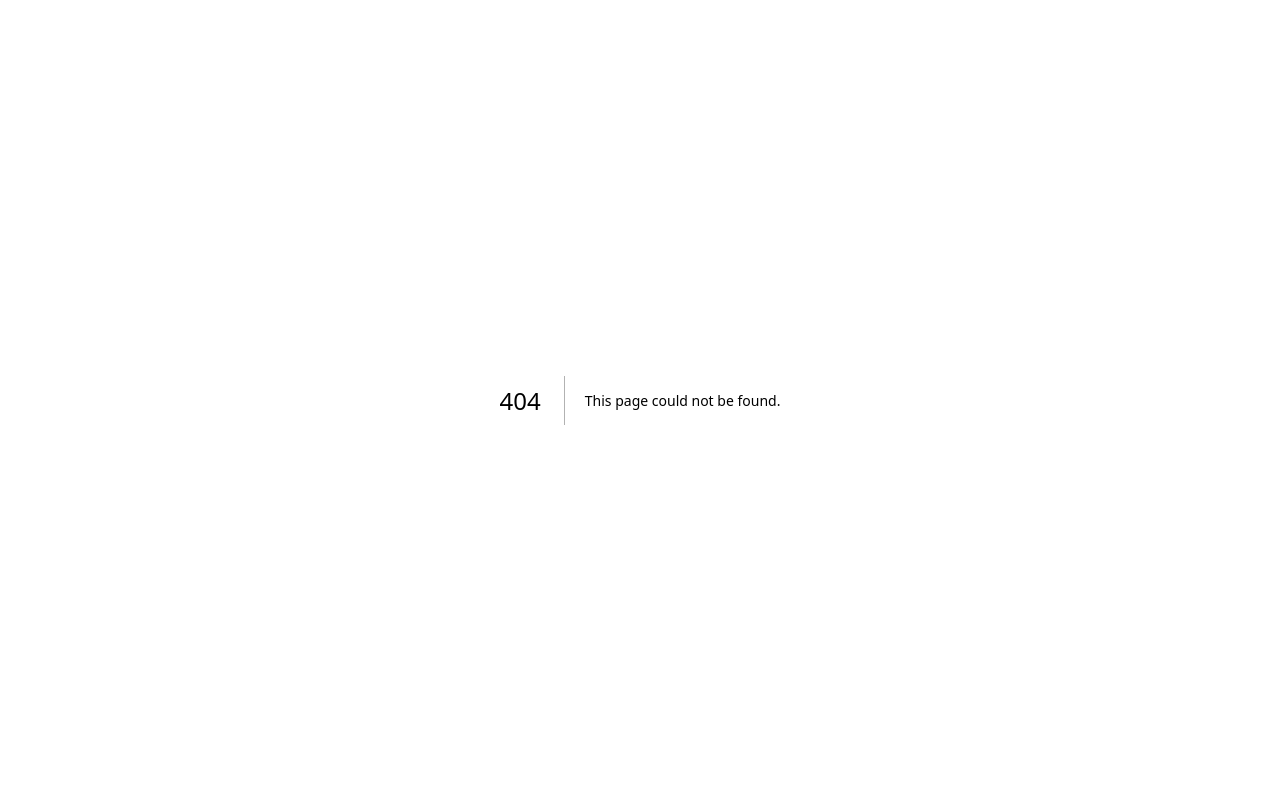
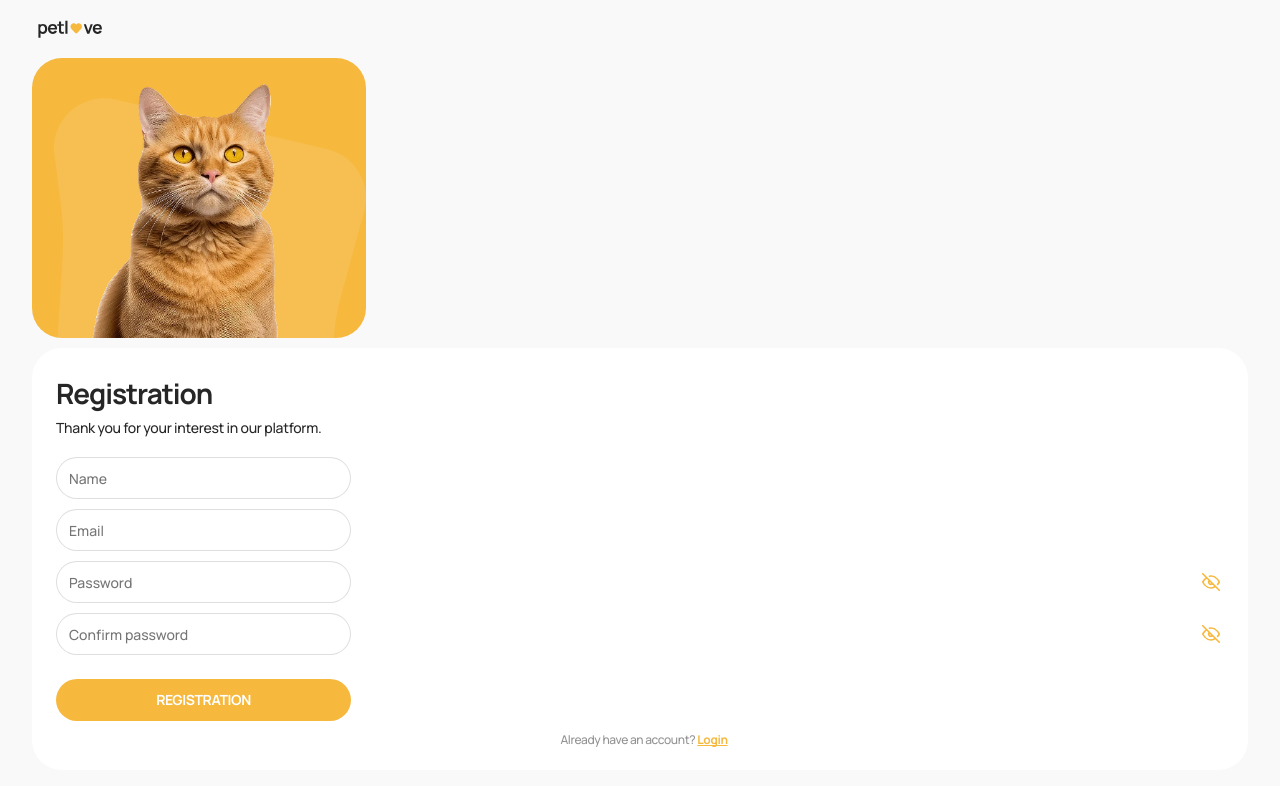
Before and after one commit to Denbor140/petlove, a Next.js app: page /auth/register in a window 1280 px wide. Before the commit this address had no page. Shown: the top 786 px of the page. Built offline with nearby package versions, Linux system fonts and the light colour scheme.

Commit message:
add register form and register page

```diff
--- /dev/null
+++ b/app/auth/register/RegisterPage.module.css
@@ -0,0 +1,31 @@
+.main {
+  padding-bottom: 20px;
+}
+
+.register_img_container {
+  position: relative;
+  background-color: var(--secondary-color);
+  width: 334px;
+  height: 280px;
+  border-radius: 30px;
+  margin-bottom: 10px;
+  overflow: hidden;
+}
+
+.register_img {
+  position: relative;
+  height: 100%;
+  width: 100%;
+  object-fit: cover;
+  object-position: top;
+  z-index: 1;
+}
+
+.rectangle_icon {
+  position: absolute;
+  top: 22px;
+  width: 312px;
+  height: 100%;
+  right: 0px;
+  pointer-events: none;
+}
--- /dev/null
+++ b/app/auth/register/page.tsx
@@ -0,0 +1,25 @@
+import css from "./RegisterPage.module.css";
+import RegistrationForm from "@/components/RegistrationForm/RegistrationForm";
+import Image from "next/image";
+
+export default function RegisterPage() {
+  return (
+    <main className={css.main}>
+      <div className="container">
+        <div className={css.register_img_container}>
+          <Image
+            src={"/jack.webp"}
+            alt="cat Jack"
+            width={334}
+            height={260}
+            className={css.register_img}
+          />
+          <svg className={css.rectangle_icon}>
+            <use href="/icons.svg#rectangle"></use>
+          </svg>
+        </div>
+        <RegistrationForm />
+      </div>
+    </main>
+  );
+}
--- a/components/AuthNav/AuthNav.tsx
+++ b/components/AuthNav/AuthNav.tsx
@@ -4,10 +4,10 @@ import css from "./AuthNav.module.css";
 export default function AuthNav() {
   return (
     <div className={css.auth_nav_container}>
-      <Link href={"/login"} className={css.btn_log_in}>
+      <Link href={"/auth/login"} className={css.btn_log_in}>
         Log In
       </Link>
-      <Link href={"/register"} className={css.btn_registration}>
+      <Link href={"/auth/register"} className={css.btn_registration}>
         Registration
       </Link>
     </div>
--- a/components/Header/Header.tsx
+++ b/components/Header/Header.tsx
@@ -4,25 +4,37 @@ import Link from "next/link";
 import css from "./header.module.css";
 import BurgerMenu from "../BurgerMenu/BurgerMenu";
 import { useState } from "react";
+import { usePathname } from "next/navigation";
 
 export default function Header() {
+  const pathname = usePathname();
   const [open, isOpen] = useState(false);
 
   return (
-    <header className={css.header}>
+    <header
+      className={`${css.header} ${pathname === "/" ? css.header : css.header_primary}`}
+    >
       <div className="container">
         <div className={css.header_container}>
           <Link href={"/"}>
-            <svg className={css.logo}>
-              <use href="/icons.svg#icon-logo"></use>
-            </svg>
+            {pathname === "/" ? (
+              <svg className={css.logo}>
+                <use href="/icons.svg#icon-logo"></use>
+              </svg>
+            ) : (
+              <svg className={css.logo}>
+                <use href="/icons.svg#icon-logo-primary"></use>
+              </svg>
+            )}
           </Link>
           <button
             type="button"
             className={css.burger_btn}
             onClick={() => isOpen(true)}
           >
-            <svg className={css.burger_icon}>
+            <svg
+              className={`${css.burger_icon} ${pathname === "/" ? css.burger_icon : css.burger_icon_primary}`}
+            >
               <use href="/icons.svg#icon-burger-menu"></use>
             </svg>
           </button>
--- a/components/Header/header.module.css
+++ b/components/Header/header.module.css
@@ -5,6 +5,10 @@
   right: 20px;
   padding-top: 18px;
   padding-bottom: 20px;
+}
+
+.header_primary {
+  position: static;
 }
 
 .header_container {
@@ -31,6 +35,10 @@
   height: 100%;
 }
 
+.burger_icon_primary {
+  stroke: var(--primary-color);
+}
+
 @media screen and (min-width: 1280px) {
   .burger_btn {
     display: none;
--- a/components/Nav/Nav.module.css
+++ b/components/Nav/Nav.module.css
@@ -8,12 +8,12 @@
   border-radius: 30px;
   height: 48px;
   padding: 15px 25px;
-  border: 1px solid rgba(38, 38, 38, 0.15);
+  border: 1px solid var(--nav-border-normal);
   line-height: 1.28571;
   letter-spacing: -0.03em;
   text-align: center;
 }
 
 .nav_link_active {
-  border-color: var(--secondary-color);
+  border-color: var(--nav-border-active);
 }
--- /dev/null
+++ b/components/RegistrationForm/RegistrationForm.module.css
@@ -0,0 +1,108 @@
+.registration_container {
+  background-color: #fff;
+  border-radius: 30px;
+  padding: 31px 16px 23px 24px;
+}
+
+.title {
+  font-weight: 700;
+  font-size: 28px;
+  line-height: 1;
+  letter-spacing: -0.04em;
+  margin-bottom: 12px;
+}
+
+.subtitle {
+  line-height: 1.29;
+  letter-spacing: -0.02em;
+  margin-bottom: 20px;
+}
+
+.form_input {
+  border: 1px solid rgba(38, 38, 38, 0.15);
+  border-radius: 30px;
+  padding: 12px;
+  width: 295px;
+  height: 42px;
+  color: rgba(38, 38, 38, 0.8);
+}
+
+.form_btn {
+  margin-top: 14px;
+  border-radius: 30px;
+  padding: 12px 99px;
+  width: 295px;
+  height: 42px;
+  background-color: var(--secondary-color);
+  font-weight: 700;
+  line-height: 1.29;
+  letter-spacing: -0.03em;
+  text-transform: uppercase;
+  color: #fff;
+  margin-bottom: 12px;
+}
+
+.login_title {
+  font-size: 12px;
+  line-height: 1.17;
+  letter-spacing: -0.03em;
+  color: rgba(38, 38, 38, 0.5);
+  text-align: center;
+}
+
+.login_link {
+  font-weight: 700;
+  text-decoration: underline;
+  text-decoration-skip-ink: none;
+  color: var(--secondary-color);
+}
+
+.form_name_container,
+.form_email_container,
+.form_password_container,
+.form_confirm_container {
+  position: relative;
+  margin-bottom: 10px;
+}
+
+.password_toggle_btn {
+  position: absolute;
+  top: 12px;
+  right: 12px;
+}
+
+.form_input::-ms-reveal,
+.form_input::-ms-clear {
+  display: none;
+}
+
+.form_input::-webkit-credentials-auto-fill-button {
+  display: none;
+  visibility: hidden;
+  pointer-events: none;
+  position: absolute;
+  right: 0;
+}
+
+.form_input::-webkit-strong-password-auto-fill-button {
+  display: none;
+  visibility: hidden;
+  pointer-events: none;
+  position: absolute;
+  right: 0;
+}
+
+.error {
+  font-size: 10px;
+  line-height: 1.2;
+  letter-spacing: -0.03em;
+  color: #ef2447;
+}
+
+.input_error {
+  border-color: var(--input-border-error);
+}
+
+.input_success {
+  border-color: var(--input-border-succes);
+}
--- /dev/null
+++ b/components/RegistrationForm/RegistrationForm.tsx
@@ -0,0 +1,205 @@
+"use client";
+import { useState } from "react";
+import css from "./RegistrationForm.module.css";
+import Link from "next/link";
+import {
+  ErrorMessage,
+  Field,
+  FieldProps,
+  Form,
+  Formik,
+  FormikHelpers,
+} from "formik";
+import * as Yup from "yup";
+
+interface FormValues {
+  name: string;
+  email: string;
+  password: string;
+  confirmPassword: string;
+}
+
+const initialValues: FormValues = {
+  name: "",
+  email: "",
+  password: "",
+  confirmPassword: "",
+};
+
+const handleSubmit = (
+  values: FormValues,
+  actions: FormikHelpers<FormValues>,
+) => {
+  const register: FormValues = {
+    name: values.name,
+    email: values.email,
+    password: values.password,
+    confirmPassword: values.confirmPassword,
+  };
+};
+
+const RegistrationFormSchema = Yup.object().shape({
+  name: Yup.string()
+    .min(2, "Name must be at least 2 characters")
+    .max(30, "Name is too long")
+    .required("Name is required"),
+  email: Yup.string()
+    .matches(
+      /^[\w-]+(\.[\w-]+)*@([\w-]+\.)+[a-zA-Z]{2,7}$/,
+      "Enter a valid Email",
+    )
+    .required("Email is required"),
+  password: Yup.string().min(7).required("Password is required"),
+  confirmPassword: Yup.string()
+    .oneOf([Yup.ref("password")], "Passwords must match")
+    .required("Confirm password is required"),
+});
+
+export default function RegistrationForm() {
+  const [showPassword, setShowPassword] = useState(false);
+  const [confirmPassword, setConfirmPassword] = useState(false);
+
+  return (
+    <div className={css.registration_container}>
+      <h1 className={css.title}>Registration</h1>
+      <p className={css.subtitle}>
+        Thank you for your interest in our platform.
+      </p>
+      <Formik
+        initialValues={initialValues}
+        validationSchema={RegistrationFormSchema}
+        onSubmit={handleSubmit}
+      >
+        <Form>
+          <div className={css.form_name_container}>
+            <Field name="name">
+              {({ field, meta }: FieldProps) => (
+                <input
+                  {...field}
+                  type="text"
+                  placeholder="Name"
+                  className={`${css.form_input} ${
+                    meta.touched && meta.error
+                      ? css.input_error
+                      : meta.touched && !meta.error
+                        ? css.input_success
+                        : ""
+                  }`}
+                />
+              )}
+            </Field>
+
+            <ErrorMessage name="name" component="span" className={css.error} />
+          </div>
+          <div className={css.form_email_container}>
+            <Field name="email">
+              {({ field, meta }: FieldProps) => (
+                <input
+                  {...field}
+                  type="email"
+                  placeholder="Email"
+                  className={`${css.form_input} ${
+                    meta.touched && meta.error
+                      ? css.input_error
+                      : meta.touched && !meta.error
+                        ? css.input_success
+                        : ""
+                  }`}
+                />
+              )}
+            </Field>
+            <ErrorMessage name="email" component="span" className={css.error} />
+          </div>
+          <div className={css.form_password_container}>
+            <Field name="password">
+              {({ field, meta }: FieldProps) => (
+                <input
+                  {...field}
+                  type={showPassword ? "text" : "password"}
+                  placeholder="Password"
+                  className={`${css.form_input} ${
+                    meta.touched && meta.error
+                      ? css.input_error
+                      : meta.touched && !meta.error
+                        ? css.input_success
+                        : ""
+                  }`}
+                />
+              )}
+            </Field>
+
+            <button
+              type="button"
+              className={css.password_toggle_btn}
+              onClick={() => setShowPassword((prev) => !prev)}
+              tabIndex={-1}
+            >
+              {showPassword ? (
+                <svg width={18} height={18}>
+                  <use href="/icons.svg#icon-eye"></use>
+                </svg>
+              ) : (
+                <svg width={18} height={18}>
+                  <use href="/icons.svg#icon-eye-off"></use>
+                </svg>
+              )}
+            </button>
+            <ErrorMessage
+              name="password"
+              component="span"
+              className={css.error}
+            />
+          </div>
+          <div className={css.form_confirm_container}>
+            <Field name="confirmPassword">
+              {({ field, meta }: FieldProps) => (
+                <input
+                  {...field}
+                  type={confirmPassword ? "text" : "password"}
+                  placeholder="Confirm password"
+                  className={`${css.form_input} ${
+                    meta.touched && meta.error
+                      ? css.input_error
+                      : meta.touched && !meta.error
+                        ? css.input_success
+                        : ""
+                  }`}
+                />
+              )}
+            </Field>
+            <button
+              type="button"
+              className={css.password_toggle_btn}
+              onClick={() => setConfirmPassword((prev) => !prev)}
+              tabIndex={-1}
+            >
+              {confirmPassword ? (
+                <svg width={18} height={18}>
+                  <use href="/icons.svg#icon-eye"></use>
+                </svg>
+              ) : (
+                <svg width={18} height={18}>
+                  <use href="/icons.svg#icon-eye-off"></use>
+                </svg>
+              )}
+            </button>
+            <ErrorMessage
+              name="confirmPassword"
+              component="span"
+              className={css.error}
+            />
+          </div>
+          <button type="submit" className={css.form_btn}>
+            Registration
+          </button>
+        </Form>
+      </Formik>
+      <p className={css.login_title}>
+        Already have an account?{" "}
+        <Link href={"/auth/login"} className={css.login_link}>
+          Login
+        </Link>
+      </p>
+    </div>
+  );
+}
```
Also changed, not shown: public/icons.svg.
